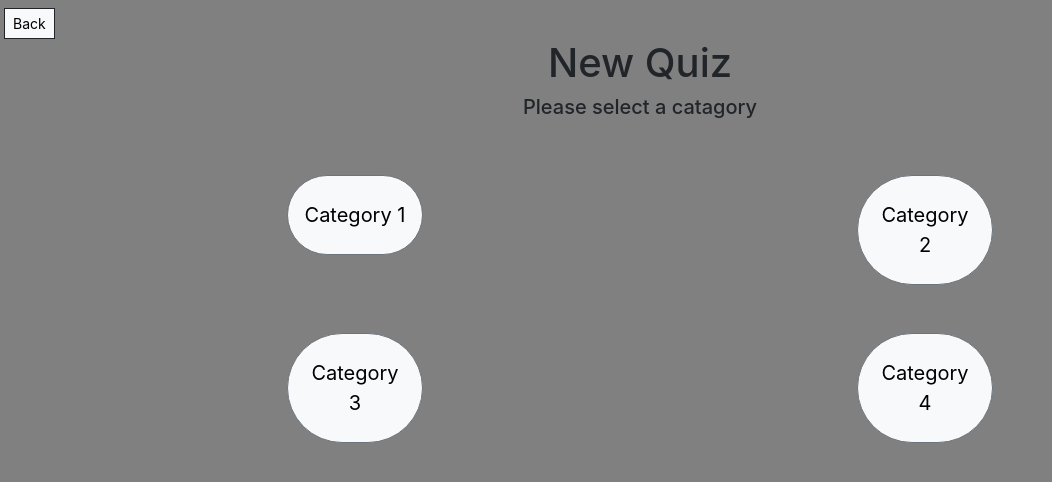
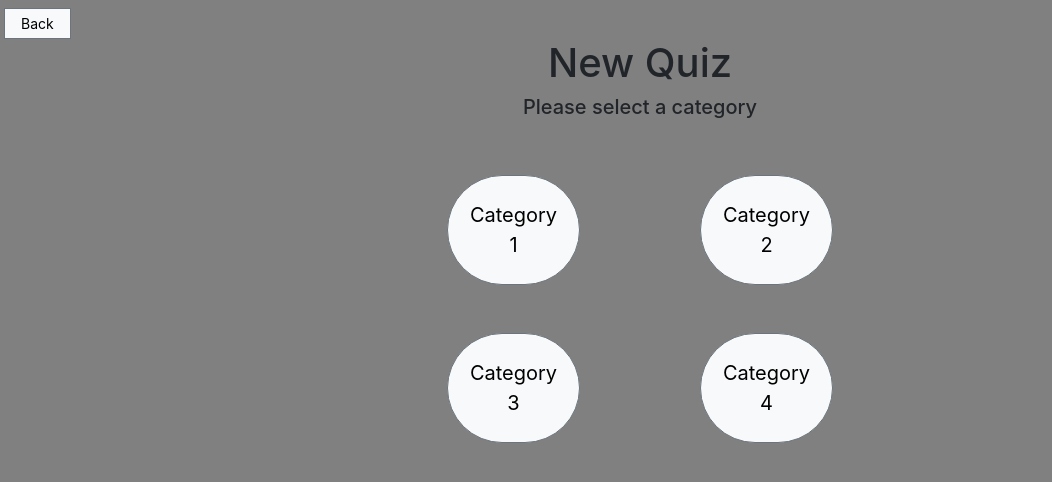
Before and after one commit to TehowennatheGott/WebDevProject01, a React (Create React App) app: page /Catagory in a window 1280 px wide. Shown: the top 482 px of the page, without its empty margins (0-1052 px from the left). Built offline with nearby package versions, Linux system fonts and the light colour scheme.

Commit message:
Fixed components names to be capital letters, and changed the style a little for Category.jsx.

```diff
--- a/src/catagory.jsx
+++ b/src/Category.jsx
@@ -3,30 +3,30 @@ import { Link } from 'react-router-dom'
 import PillButton from './PillButton'
 
 
-function catagory() {
+function Category() {
   return (
     <div>
-      <Link to='/Home' className='btn btn-sm text-bg-light rounded-0 border-dark border-5 ms-1 mt-2'>Back</Link>
-      <div className='container text-center'>
+      <Link to='/Home' className='btn btn-sm text-bg-light rounded-0 border border-secondary px-3 ms-1 mt-2'>Back</Link>
+      <div className='flex-container text-center'>
         <div className="row">
           <h1>New Quiz</h1>
         </div>
         <div className="row">
-          <h5>Please select a catagory</h5>
+          <h5>Please select a category</h5>
         </div>
         <div className="row my-5">
-          <div className="col">
+          <div className="col text-end mx-5">
             <PillButton text='Category 1' destination='/Quiz'></PillButton>
           </div>
-          <div className="col">
+          <div className="col text-start mx-5">
             <PillButton text='Category 2' destination='/Quiz'></PillButton>
           </div>
         </div>
         <div className="row my-5">
-          <div className="col">
+          <div className="col text-end mx-5">
             <PillButton text='Category 3' destination='/Quiz'></PillButton>
           </div>
-          <div className="col">
+          <div className="col text-start mx-5">
             <PillButton text='Category 4' destination='/Quiz'></PillButton>
           </div>
         </div>
@@ -35,4 +35,4 @@ function catagory() {
   )
 }
 
-export default catagory
+export default Category
--- a/src/Home.jsx
+++ b/src/Home.jsx
@@ -1,7 +1,7 @@
 import React from 'react'
 import SquareButton from './SquareButton'
 
-function home() {
+function Home() {
   return (
     <div className='text-center'>
       <h1>Welcome to Quiztacular</h1>
@@ -11,4 +11,4 @@ function home() {
   )
 }
 
-export default home
+export default Home
--- a/src/index.jsx
+++ b/src/index.jsx
@@ -1,12 +1,12 @@
 import React from 'react';
 import ReactDOM from 'react-dom/client';
 import './index.css';
-import Home from './home';
-import Catagory from './catagory';
-import Quiz from './quiz';
-import Result from './result';
-import Leaderboard from './leaderboard';
-import NotFound from './notFound';
+import Home from './Home';
+import Category from './Category';
+import Quiz from './Quiz';
+import Result from './Result';
+import Leaderboard from './Leaderboard';
+import NotFound from './NotFound';
 import reportWebVitals from './reportWebVitals';
 import { BrowserRouter, Routes, Route } from "react-router-dom";
 
@@ -15,11 +15,11 @@ root.render(
   <BrowserRouter>
     <Routes>
       <Route index element={<Home/>}/>
-      <Route path="/home" element={<Home/>}/>
-      <Route path="/catagory" element={<Catagory/>}/>
-      <Route path="/quiz" element={<Quiz/>}/>
-      <Route path="/result" element={<Result/>}/>
-      <Route path="/leaderboard" element={<Leaderboard/>}/>
+      <Route path="/Home" element={<Home/>}/>
+      <Route path="/Catagory" element={<Category/>}/>
+      <Route path="/Quiz" element={<Quiz/>}/>
+      <Route path="/Result" element={<Result/>}/>
+      <Route path="/Leaderboard" element={<Leaderboard/>}/>
       <Route path="*" element={<NotFound/>}/>
     </Routes>
   </BrowserRouter>
--- a/src/leaderboard.jsx
+++ b/src/leaderboard.jsx
@@ -2,7 +2,7 @@ import React from 'react';
 import Row from './Row.jsx';
 import SquareButton from './SquareButton.jsx';
 
-function leaderboard() {
+function Leaderboard() {
   return (
     <div>
       <div className="">
@@ -35,4 +35,4 @@ function leaderboard() {
   )
 }
 
-export default leaderboard
+export default Leaderboard
--- a/src/quiz.jsx
+++ b/src/quiz.jsx
@@ -2,7 +2,7 @@ import React from 'react'
 import { Link } from 'react-router-dom'
 import PillButton from './PillButton'
 
-function quiz() {
+function Quiz() {
   return (
     <div>
       <div className='flex-container text-center'>
@@ -39,4 +39,4 @@ function quiz() {
   )
 }
 
-export default quiz
+export default Quiz
```
